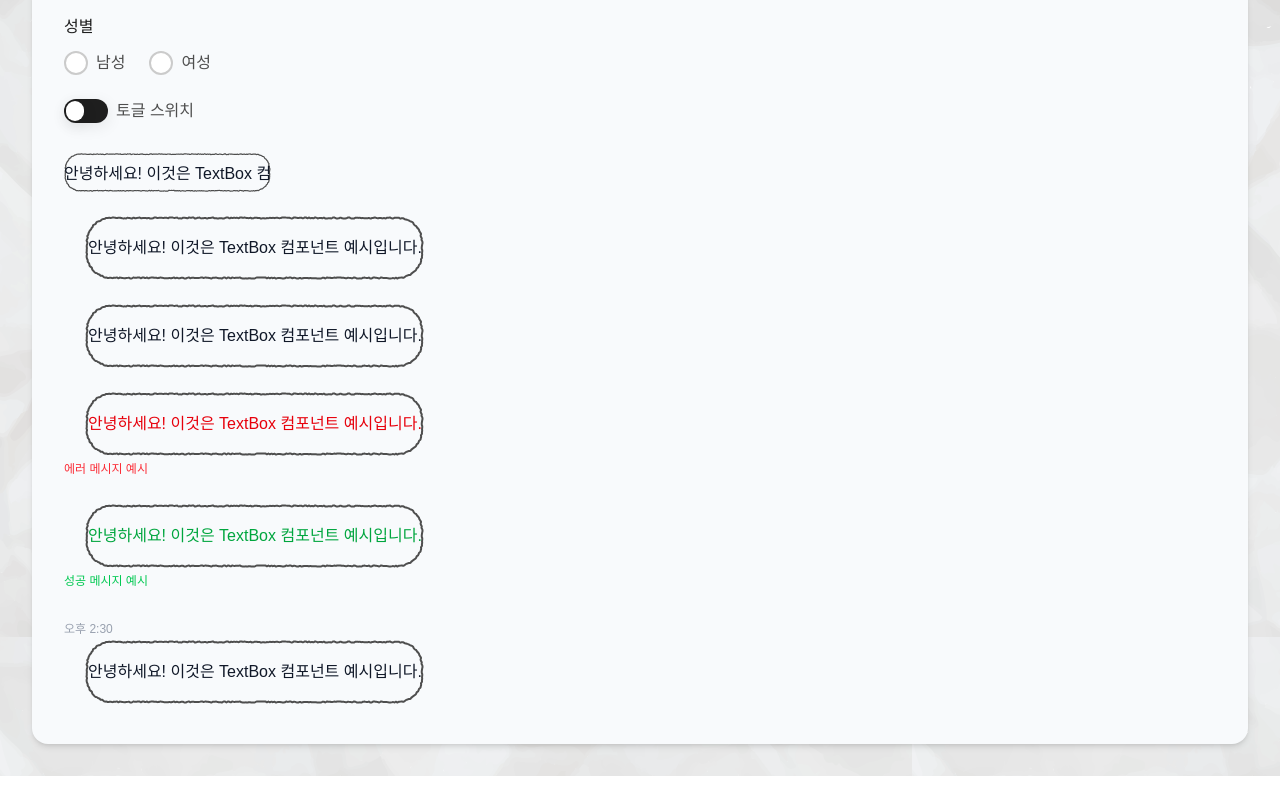
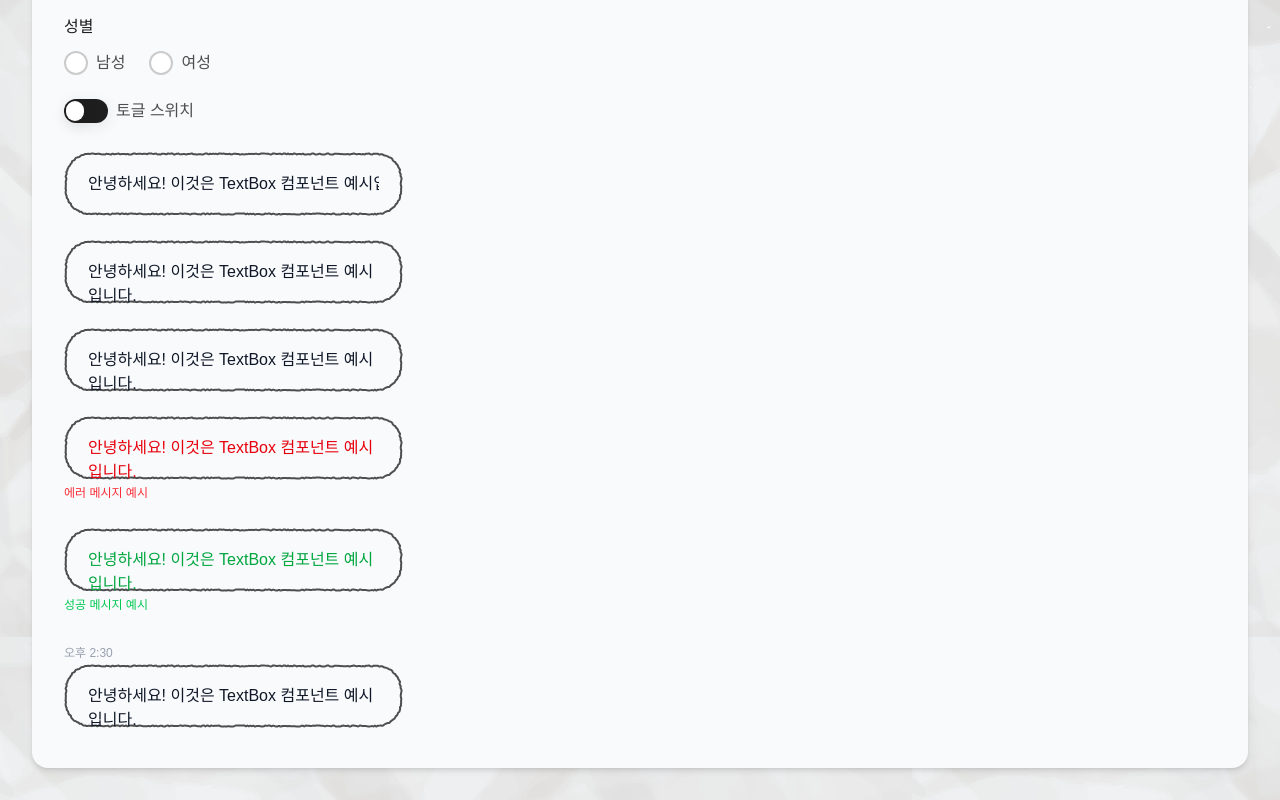
Before and after one commit to pinggyeKing/pinggyeking-frontend, a Next.js app: page /testpage in a window 1280 px wide. Shown: the part 2603-3403 px from the top of the page. Before the commit the page ends 3379 px from the top, so only its background shows below. Built offline with nearby package versions, Linux system fonts and the light colour scheme.

Commit message:
fix: Adjust TextBox dimensions and styles for better layout and user experience

```diff
--- a/src/components/inputs/TextBox/TextBox.tsx
+++ b/src/components/inputs/TextBox/TextBox.tsx
@@ -54,17 +54,17 @@ const TextBox: React.FC<EditableTextBoxProps> = ({
           </span>
         )}
         <div
-          className={`relative ${borderStyle} flex items-center`}
+          className={`relative ${borderStyle} w-[339px] h-[64px] pt-[20px] pb-[20px] pl-[24px] pr-[24px]`}
           style={{ boxSizing: 'border-box' }}
         >
           {editable ? (
             multiline ? (
               <textarea
-                className={`w-full h-full bg-transparent border-none outline-none resize-none text-base font-medium min-h-[60px] transition-colors duration-150 ${statusStyle[effectiveStatus]} text-left self-center`}
+                className={`w-[291px] h-[24px] bg-transparent border-none outline-none resize-none text-base font-medium transition-colors duration-150 ${statusStyle[effectiveStatus]} text-left self-start`}
                 value={value}
                 onChange={(e) => onChange && onChange(e.target.value)}
                 aria-label="메시지 입력"
-                rows={4}
+                rows={1}
                 onFocus={() => setIsFocused(true)}
                 onBlur={() => setIsFocused(false)}
                 placeholder="메시지를 입력하세요"
@@ -73,7 +73,7 @@ const TextBox: React.FC<EditableTextBoxProps> = ({
               />
             ) : (
               <input
-                className={`w-full h-full bg-transparent border-none outline-none text-base font-medium min-h-[40px] transition-colors duration-150 ${statusStyle[effectiveStatus]} text-left self-center`}
+                className={`w-[291px] h-[24px] bg-transparent border-none outline-none text-base font-medium transition-colors duration-150 ${statusStyle[effectiveStatus]} text-left self-start`}
                 value={value}
                 onChange={(e) => onChange && onChange(e.target.value)}
                 aria-label="메시지 입력"
@@ -87,7 +87,7 @@ const TextBox: React.FC<EditableTextBoxProps> = ({
             )
           ) : (
             <div
-              className={`w-full h-full py-5 px-6  bg-transparent border-none outline-none text-base font-medium whitespace-pre-line min-h-[40px] transition-colors duration-150 ${statusStyle[status]} text-left self-center`}
+              className={`w-[291px] h-[24px] bg-transparent border-none outline-none text-base font-medium whitespace-pre-line transition-colors duration-150 ${statusStyle[status]} text-left self-start`}
               tabIndex={0}
               aria-label={value}
               role="textbox"
```
